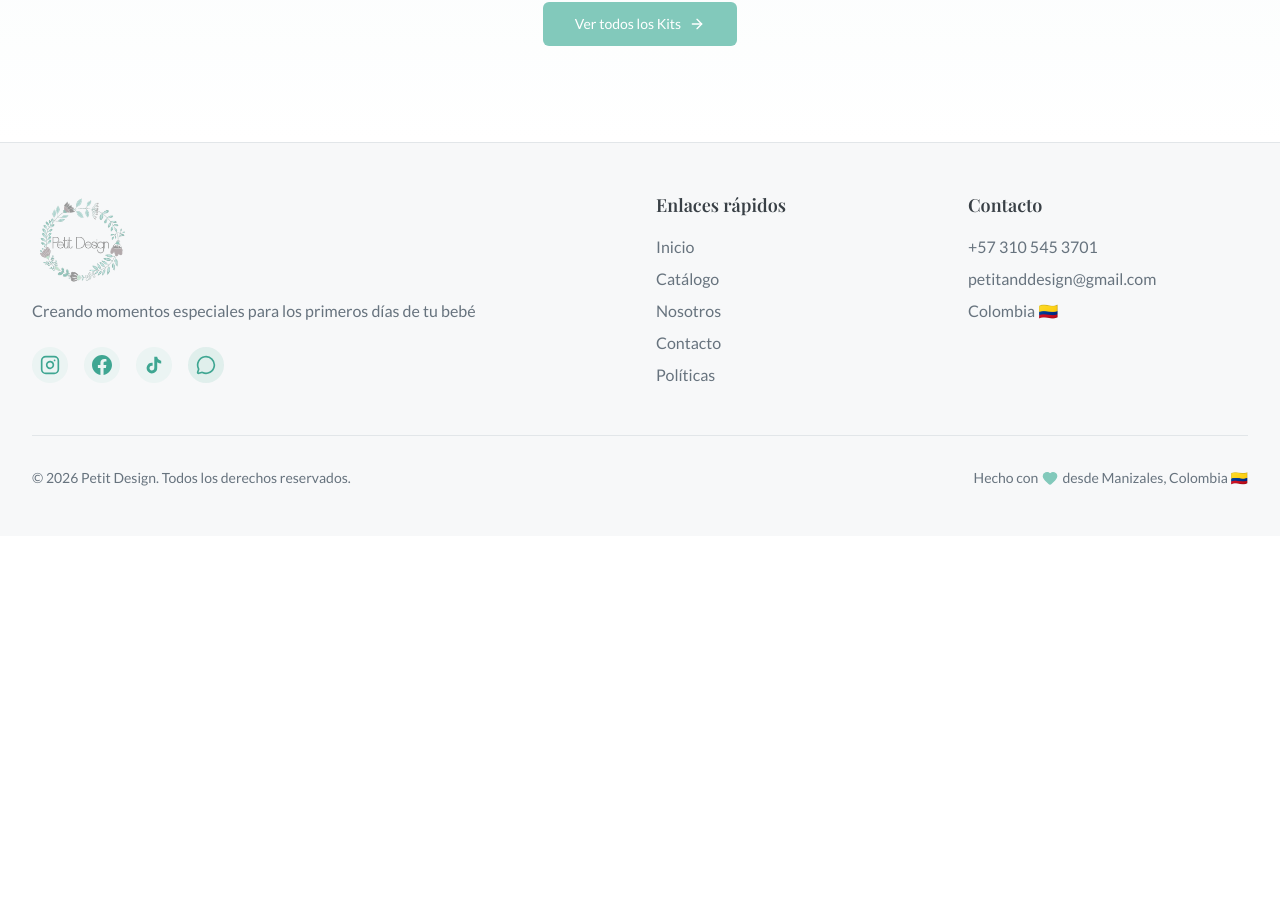
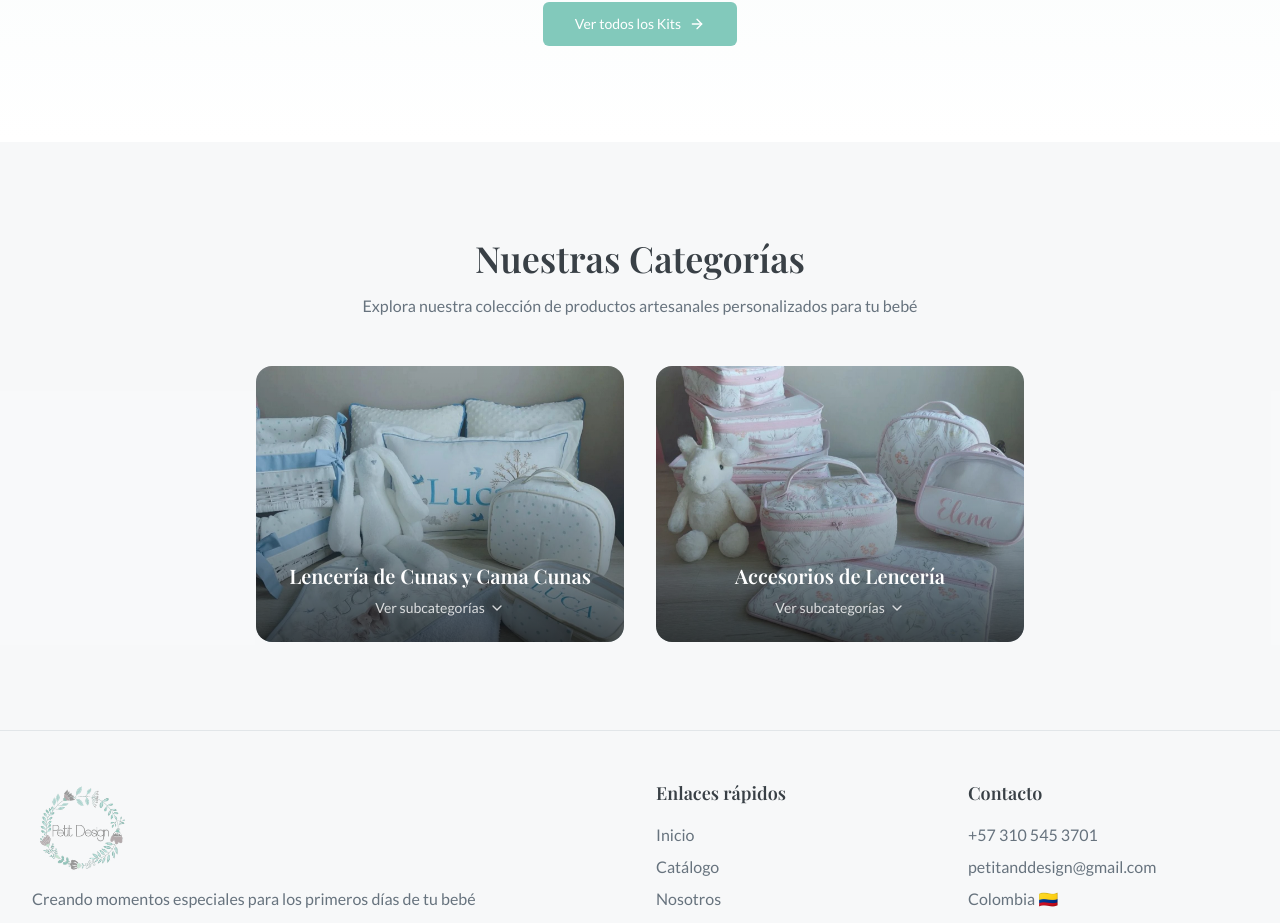
Before and after one commit to andresV74/petit-design, a React (Vite) app: page / in a window 1280 px wide. Shown: the part 1642-2565 px from the top of the page. Before the commit the page ends 2178 px from the top, so only its background shows below. Built offline with nearby package versions, Linux system fonts and the light colour scheme; a web font is replaced by a local one.

Commit message:
Add CategoriesSection component and related images; update HomePage to include CategoriesSection

```diff
--- /dev/null
+++ b/src/components/home/CategoriesSection.tsx
@@ -0,0 +1,145 @@
+import { useState } from 'react';
+import { Link } from 'react-router-dom';
+import { ChevronDown, ChevronRight } from 'lucide-react';
+import { useLanguage } from '@/lib/i18n';
+
+// Fallback images for categories
+const categoryImages: Record<string, string> = {
+  'lenceria': '/products/product-1.jpeg',
+  'nidos': '/products/nido-estandar.png',
+  'accesorios-lenceria': '/products/product-9.jpeg',
+  'bolsitas-panalera': '/products/product-4.jpeg',
+  'baby-sleeping': '/products/baby-sleeping-pijama.png',
+  'toallas-baberos': '/products/product-5.jpeg',
+  'cojines-cobijas': '/products/product-3.jpeg',
+  'kit-cambiador': '/products/product-7.jpeg',
+  'sets-personalizados': '/products/product-2.jpeg',
+  'kits': '/products/product-2.jpeg',
+};
+
+const mainCategories = [
+	{
+		id: 'lenceria',
+		slug: 'lenceria',
+		name_en: 'Crib and Toddler Bed Linens',
+		name_es: 'Lencería de Cunas y Cama Cunas',
+		image_url: categoryImages['lenceria'],
+		subcategories: [
+			{
+				key: '1',
+				name: 'Cambio de pañal'},
+			{
+				key: '2',
+				name: 'Nido'},
+			{
+				key: '3',
+				name: 'Lencería de Cuna'},
+		]
+	},
+	{
+		id: 'accesorios',
+		slug: 'accesorios',
+		name_en: 'Linen Accessories',
+		name_es: 'Accesorios de Lencería ',
+		image_url: categoryImages['accesorios-lenceria'],
+		subcategories: [
+			{
+				key: '1',
+				name: 'Decoración'},
+			{
+				key: '2',
+				name: 'Cambio de Pañal'},
+			{
+				key: '3',
+				name: 'Cuidado del Bebé'},
+			{
+				key: '4',
+				name: 'Organizadores'},
+		]
+	},
+]
+
+export function CategoriesSection() {
+  const { language } = useLanguage();
+  const [expandedCategory, setExpandedCategory] = useState<string | null>(null);
+
+  const handleCategoryClick = (categoryId: string, hasSubcategories: boolean) => {
+    if (hasSubcategories) {
+      setExpandedCategory(expandedCategory === categoryId ? null : categoryId);
+    }
+  };
+
+  return (
+    <section className="py-16 md:py-24 bg-gray-light/50">
+      <div className="container px-4">
+        <div className="text-center mb-12">
+          <h2 className="font-display text-2xl md:text-3xl lg:text-4xl font-semibold mb-4">
+            {language === 'es' ? 'Nuestras Categorías' : 'Our Categories'}
+          </h2>
+          <p className="text-muted-foreground max-w-2xl mx-auto">
+            {language === 'es'
+              ? 'Explora nuestra colección de productos artesanales personalizados para tu bebé'
+              : 'Explore our collection of personalized handmade products for your baby'}
+          </p>
+        </div>
+
+        <div className="grid md:grid-cols-2 gap-8 max-w-3xl mx-auto justify-items-center">
+          {mainCategories.map((category) => {
+            const imageUrl = category.image_url || categoryImages[category.slug] || '/products/product-1.jpeg';
+
+            return (
+              <div key={category.id} className="flex flex-col">
+                {/* Category Card */}
+								<button
+									onClick={() => handleCategoryClick(category.id, true)}
+									className="group relative aspect-4/3 overflow-hidden rounded-2xl text-left transition-all hover:shadow-lg z-20"
+								>
+									<img
+										src={imageUrl}
+										alt={language === 'es' ? category.name_es : category.name_en}
+										loading="lazy"
+										decoding="async"
+										className="h-full w-full object-cover transition-transform duration-500 group-hover:scale-110"
+									/>
+									<div className="absolute inset-0 bg-linear-to-t from-black/70 via-black/20 to-transparent" />
+									<div className="absolute inset-0 flex flex-col items-center justify-end p-6">
+										<h3 className="font-display text-xl font-semibold text-white text-center mb-2">
+											{language === 'es' ? category.name_es : category.name_en}
+										</h3>
+										<span className="flex items-center gap-1 text-sm text-white/80">
+											{language === 'es' ? 'Ver subcategorías' : 'View subcategories'}
+											<ChevronDown className={
+												`h-4 w-4 transition-transform ${expandedCategory === category.id && "rotate-180"}`
+											} />
+										</span>
+									</div>
+								</button>
+
+                {/* Subcategories Dropdown */}
+								<div className={
+									`overflow-hidden transition-all duration-300 ease-in-out bg-white rounded-b-2xl shadow-md -mt-2 z-10
+									${expandedCategory === category.id ? "max-h-96 opacity-100" : "max-h-0 opacity-0"}`
+								}>
+									<div className="p-4 space-y-2">
+										{category.subcategories.map((subcategory) => (
+											<Link
+												key={subcategory.key}
+												to={`/catalogo/subcategoria/`}
+												className="flex items-center justify-between p-3 rounded-lg hover:bg-mint-light/30 transition-colors group"
+											>
+												<span className="text-foreground font-medium">
+													{subcategory.name}
+												</span>
+												<ChevronRight className="h-4 w-4 text-mint opacity-0 group-hover:opacity-100 transition-opacity" />
+											</Link>
+										))}
+									</div>
+								</div>
+              </div>
+            );
+          })}
+        </div>
+      </div>
+    </section>
+  );
+}
--- a/src/components/ui/button.tsx
+++ b/src/components/ui/button.tsx
@@ -17,6 +17,5 @@ const Button = forwardRef<HTMLButtonElement, ButtonProps>(
       />);
   },
 );
-Button.displayName = "Button";
 
 export { Button };
--- a/src/index.css
+++ b/src/index.css
@@ -221,6 +221,10 @@
     --tw-gradient-stops: var(--tw-gradient-from), var(--tw-gradient-to);
   }
 
+  .hover\:bg-mint-light\/30:hover {
+    background-color: hsl(var(--mint-light) / 0.3);
+  }
+
   .hover\:bg-mint-light\/50:hover {
     background-color: hsl(var(--mint-light) / 0.5);
   }
--- a/src/pages/HomePage.tsx
+++ b/src/pages/HomePage.tsx
@@ -1,11 +1,13 @@
 import { HeroSection } from '@/components/home/HeroSection.tsx'
 import { FeaturedKitsSection } from '@/components/home/FeaturedKitsSection.tsx'
+import { CategoriesSection } from '@/components/home/CategoriesSection.tsx'
 
 export function HomePage() {
   return (
     <>
       <HeroSection />
       <FeaturedKitsSection />
+      <CategoriesSection />
     </>
   )
 }
```
Also changed, not shown: public/products/product-1.jpeg (added), public/products/product-9.jpeg (added).
